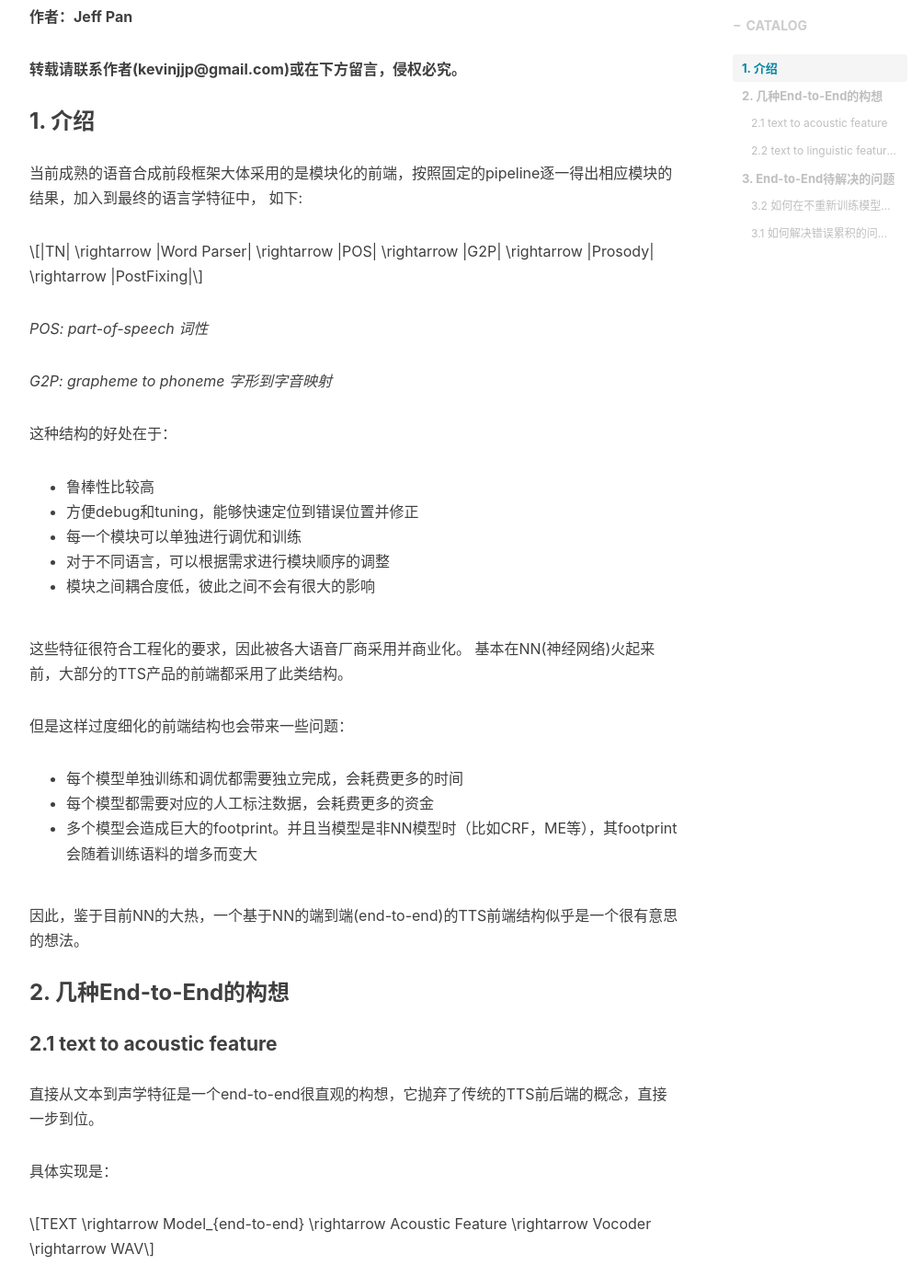
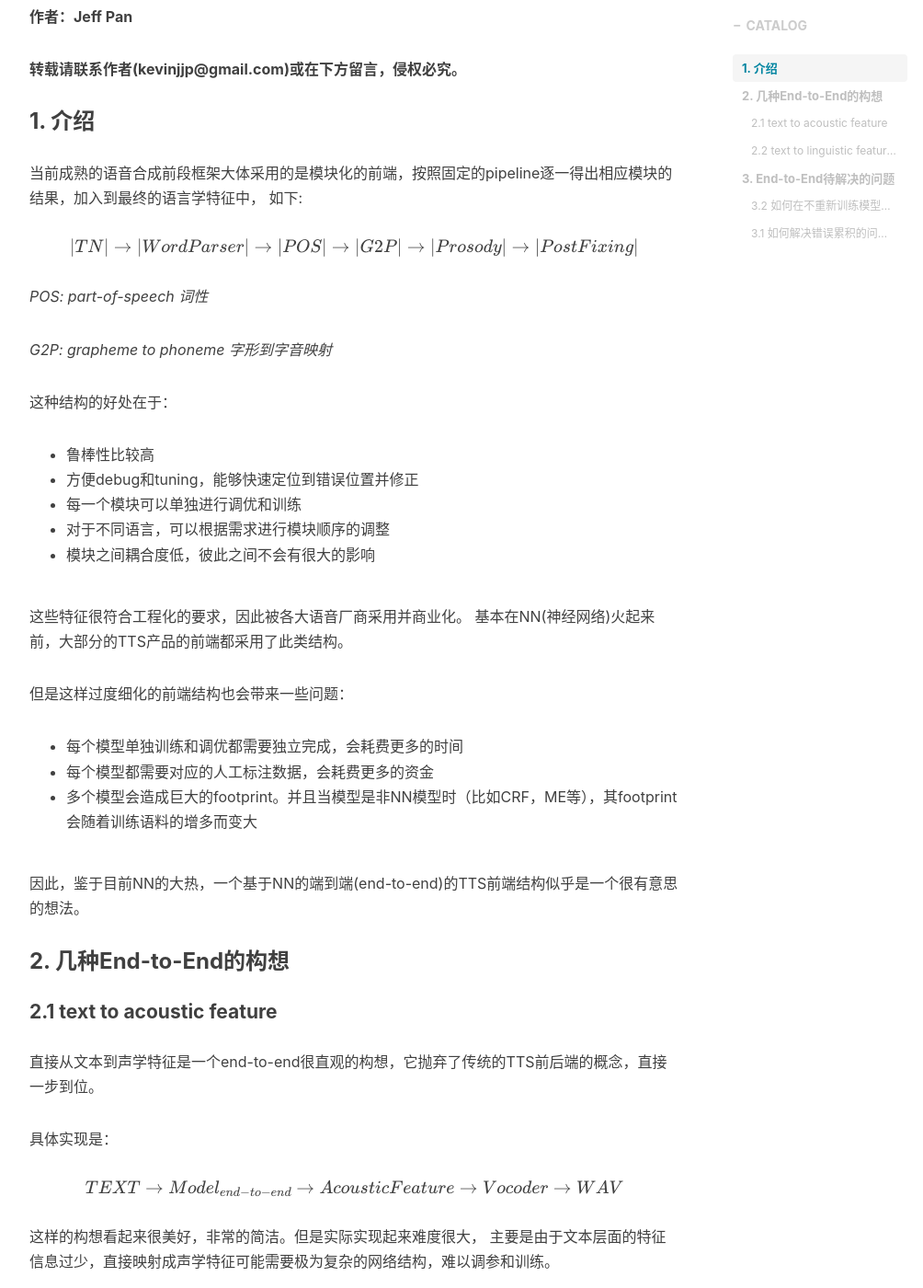
Before and after one commit to JeffpanUK/JeffpanUK.github.io, a Jekyll site: the page built from _posts/2017-12-15-end-to-end-naive-thought.markdown, in a window 1280 px wide and 1400 px high, scrolled down 568 px. Shown: the whole window at 92% size, without its empty margins (233-1237 px from the left). Built offline with Jekyll 4.4.1, drawn with Linux system fonts in a browser that asks for light colours; nearby versions of some CDN libraries; formulas are drawn with MathJax 3; comment, search, counter and statistics services are not loaded; part of the change alters nothing that is shown; some of the changed text lies outside the part shown.

```diff
--- a/_includes/head.html
+++ b/_includes/head.html
@@ -46,7 +46,21 @@
         <script src="https://oss.maxcdn.com/libs/html5shiv/3.7.0/html5shiv.js"></script>
         <script src="https://oss.maxcdn.com/libs/respond.js/1.4.2/respond.min.js"></script>
     <![endif]-->
-
+    <script type="text/x-mathjax-config">
+             MathJax.Hub.Config({
+               jax: ["input/TeX", "output/HTML-CSS"],
+               tex2jax: {
+                 inlineMath: [ ['$', '$']],
+                 displayMath: [ ['$$', '$$']],
+                 processEscapes: true,
+                 skipTags: ['script', 'noscript', 'style', 'textarea', 'pre', 'code']
+               }
+               //,
+               //displayAlign: "left",
+               //displayIndent: "2em"
+             });
+    </script>
+    <script src="https://cdn.mathjax.org/mathjax/latest/MathJax.js?config=TeX-AMS_HTML" type="text/javascript"></script>
     <!-- ga & ba script hoook -->
     <script></script>
 </head>
--- a/_posts/2017-12-15-end-to-end-naive-thought.markdown
+++ b/_posts/2017-12-15-end-to-end-naive-thought.markdown
@@ -101,6 +101,6 @@ $$TEXT \rightarrow Model_{end-to-end} \rightarrow Acoustic Feature \rightarrow V
 
   由于上述的end-to-end结构都是类似于将多任务bundle在一起，这样会导致前序的错误累积到后续的层级。这会造成一些不可预知的错误，并且难以追溯到错误的引发点。
 
-  一种直观的解决方案是，我们不采用结构化的输出或者层级预测的网络结构，而是采用一个网络，分别去预测不同的NLP任务。 比如一个$$256*256*256 $$的BLSTM网络，同时预测多任务。但是根据 *Søgaard and Goldberg*(http://anthology.aclweb.org/P16-2038) 在2016年的论文中得出的结论，在不同层级预测多任务比在相同层级更准确，加上其他以层级预测的网络为基础的论文效果，这种同一网络同一层级预测多任务的方法似乎并不可行。
+  一种直观的解决方案是，我们不采用结构化的输出或者层级预测的网络结构，而是采用一个网络，分别去预测不同的NLP任务。 比如一个$256*256*256 $的BLSTM网络，同时预测多任务。但是根据 *Søgaard and Goldberg*(http://anthology.aclweb.org/P16-2038) 在2016年的论文中得出的结论，在不同层级预测多任务比在相同层级更准确，加上其他以层级预测的网络为基础的论文效果，这种同一网络同一层级预测多任务的方法似乎并不可行。
 
 **转载请联系作者(kevinjjp@gmail.com)或在下方留言，侵权必究。**
```
